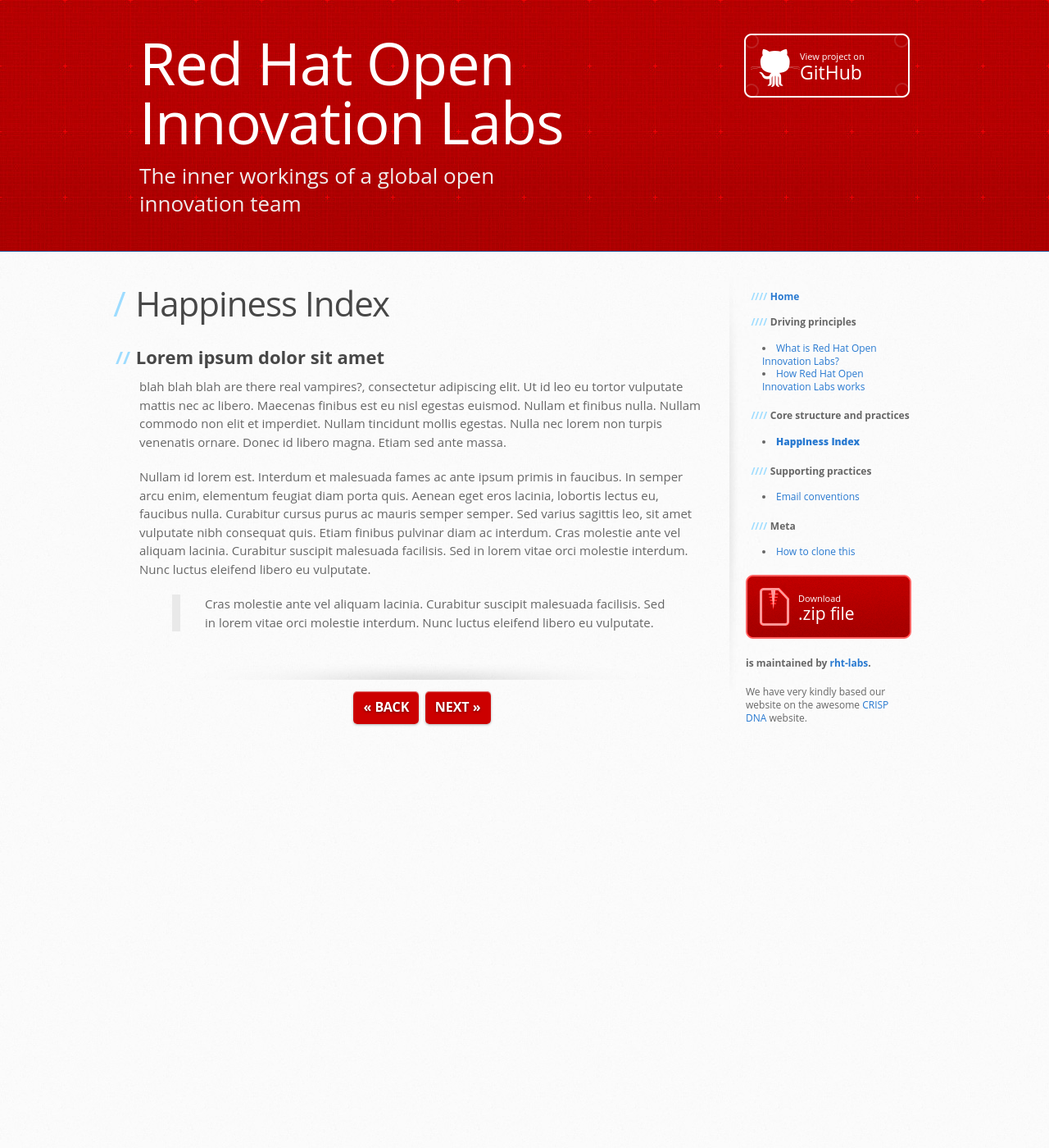
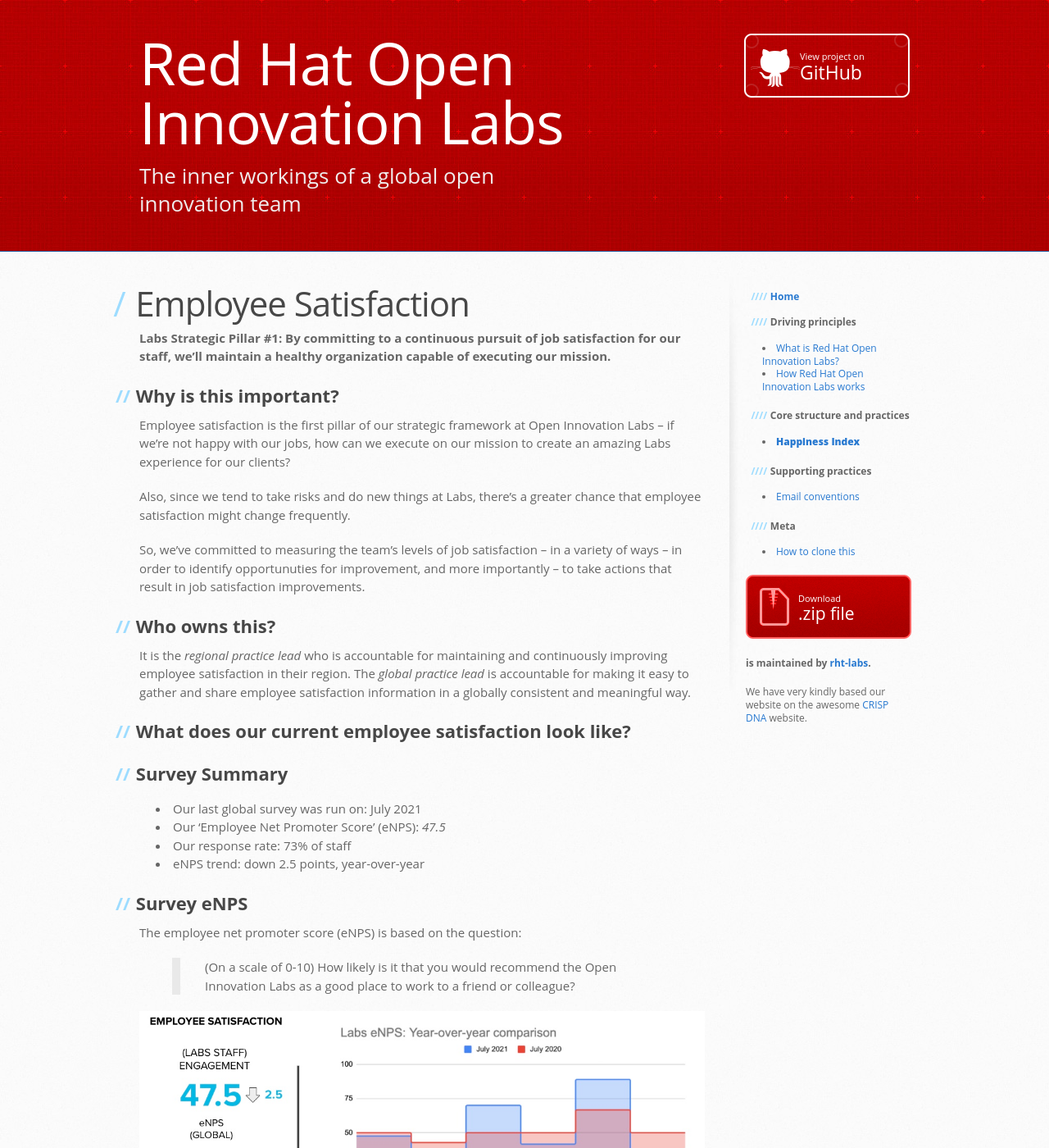
Before and after one commit to rht-labs/rht-labs.github.io, a Jekyll site: the page built from _docs/happiness-index.md, in a window 1280 px wide and 1400 px high. Shown: the whole window at 82% size. Built offline with Jekyll 4.4.1, drawn with Linux system fonts in a browser that asks for light colours; some of the changed text lies outside the part shown.

Commit message:
updating happiness with 2021 data (#8)
* Update README.md

fix typo

* Creating happiness-index and adding 2021 data

* image improvements

Co-authored-by: Mike Walker <mwalker@redhat.com>

```diff
--- a/_docs/happiness-index.md
+++ b/_docs/happiness-index.md
@@ -4,14 +4,61 @@
 next_section: email-conventions.html
 ---
 
-Happiness Index
+Employee Satisfaction
 ===============
 
-Lorem ipsum dolor sit amet
+**Labs Strategic Pillar #1: By committing to a continuous pursuit of job satisfaction for our staff, we'll maintain a healthy organization capable of executing our mission.**
+
+Why is this important?
 --------------------------
 
-blah blah blah are there real vampires?, consectetur adipiscing elit. Ut id leo eu tortor vulputate mattis nec ac libero. Maecenas finibus est eu nisl egestas euismod. Nullam et finibus nulla. Nullam commodo non elit et imperdiet. Nullam tincidunt mollis egestas. Nulla nec lorem non turpis venenatis ornare. Donec id libero magna. Etiam sed ante massa.
+Employee satisfaction is the first pillar of our strategic framework at Open Innovation Labs -- if we're not happy with our jobs, how can we execute on our mission to create an amazing Labs experience for our clients?
 
-Nullam id lorem est. Interdum et malesuada fames ac ante ipsum primis in faucibus. In semper arcu enim, elementum feugiat diam porta quis. Aenean eget eros lacinia, lobortis lectus eu, faucibus nulla. Curabitur cursus purus ac mauris semper semper. Sed varius sagittis leo, sit amet vulputate nibh consequat quis. Etiam finibus pulvinar diam ac interdum. Cras molestie ante vel aliquam lacinia. Curabitur suscipit malesuada facilisis. Sed in lorem vitae orci molestie interdum. Nunc luctus eleifend libero eu vulputate.
+Also, since we tend to take risks and do new things at Labs, there's a greater chance that employee satisfaction might change frequently.
 
-> Cras molestie ante vel aliquam lacinia. Curabitur suscipit malesuada facilisis. Sed in lorem vitae orci molestie interdum. Nunc luctus eleifend libero eu vulputate.
+So, we've committed to measuring the team's levels of job satisfaction -- in a variety of ways -- in order to identify opportunuties for improvement, and more importantly -- to take actions that result in job satisfaction improvements.
+
+Who owns this?
+--------------
+
+It is the *regional practice lead* who is accountable for maintaining and continuously improving employee satisfaction in their region. The *global practice lead* is accountable for making it easy to gather and share employee satisfaction information in a globally consistent and meaningful way.
+
+What does our current employee satisfaction look like?
+------------------------------------------
+
+Survey Summary
+--------------
+* Our last global survey was run on: July 2021
+* Our 'Employee Net Promoter Score' (eNPS): *47.5*
+* Our response rate: 73% of staff
+* eNPS trend: down 2.5 points, year-over-year
+
+Survey eNPS
+-----------
+The employee net promoter score (eNPS) is based on the question:
+> (On a scale of 0-10) How likely is it that you would recommend the Open Innovation Labs as a good place to work to a friend or colleague?
+
+![culture-survey-jul-2021](../images/happiness-enps-yoy-2021.jpg)
+
+Survey Details
+-------------------
+![happiness-culture-2021.jpg](../images/happiness-culture-2021.jpg)
+[interactive version](https://docs.google.com/spreadsheets/d/e/2PACX-1vTenX00Cf3_ZU5i2CEJjRfTFbHPQGaU3Y3GzR-yI0y3z1zPvcaH6UA7Lq6kK3P7y7P9BPYeKYufw9cg/pubchart?oid=1624428586&format=interactive)
+
+![happiness-mgmt-2021.jpg](../images/happiness-mgmt-2021.jpg)
+[interactive version](https://docs.google.com/spreadsheets/d/e/2PACX-1vTenX00Cf3_ZU5i2CEJjRfTFbHPQGaU3Y3GzR-yI0y3z1zPvcaH6UA7Lq6kK3P7y7P9BPYeKYufw9cg/pubchart?oid=42700771&format=interactive)
+
+
+
+Other Measures
+--------------
+We also use tools like cognitive-load-o-meter, mood marbles, fist-of-five, and other techniques to gather more real-time data related to job satsifaction, usually done among members of smaller teams.
+
+<!-- TODO: Share global and regional action plan summaries here? -->
+
+Sources of inspiration
+----------------------
+Our pursuit of employee satisfaction is inspired by many sources, notably including:
+* [Drive, The Surprising Truth About What Motivates Us, by Daniel Pink](https://www.danpink.com/books/drive/)
+* [Henrik Kniberg's blog and video on Spotify Engineering Culture](https://youtu.be/Yvfz4HGtoPc?t=401)
+* [Slack: Getting Past Burnout, Busywork, and the Myth of Total Efficiency, by Tom DeMarco](https://www.amazon.com/Slack-Getting-Burnout-Busywork-Efficiency/dp/0767907698)
```
Also changed, not shown: README.md, images/happiness-culture-2021.jpg (added), images/happiness-enps-yoy-2021.jpg (added), images/happiness-mgmt-2021.jpg (added).
